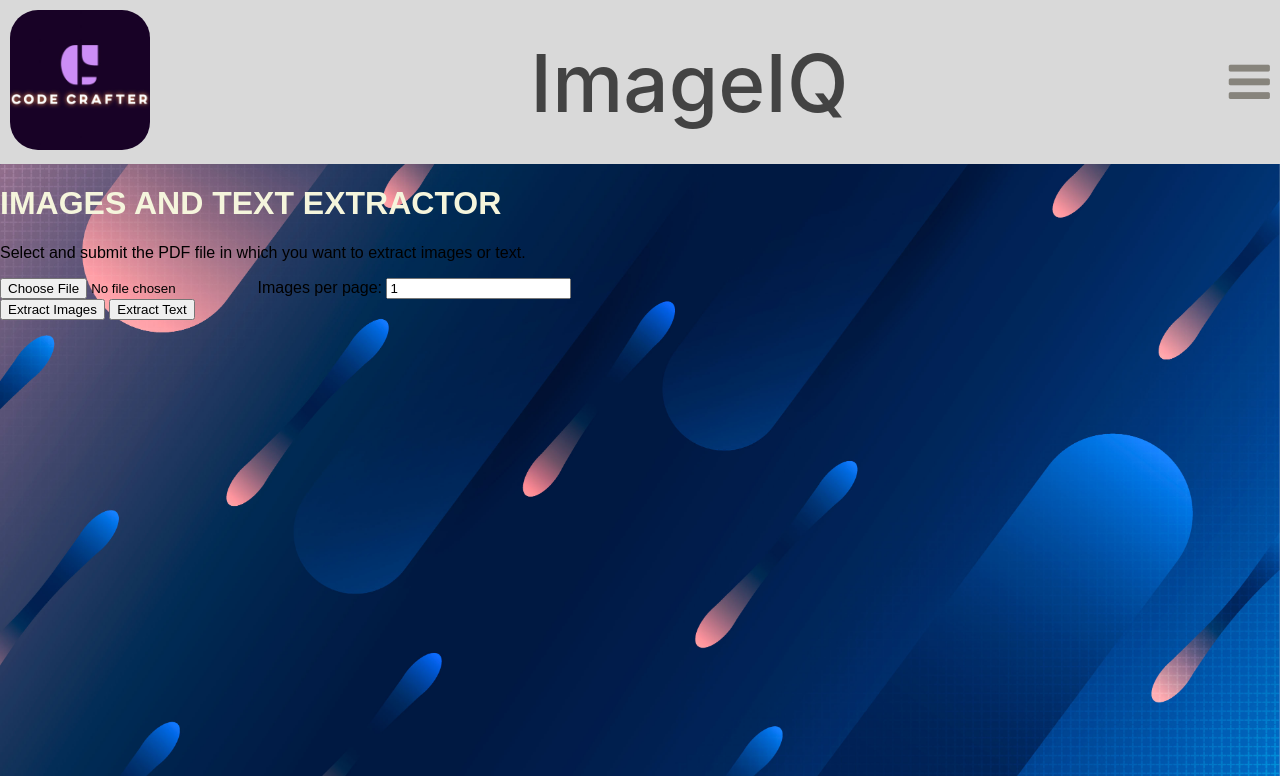
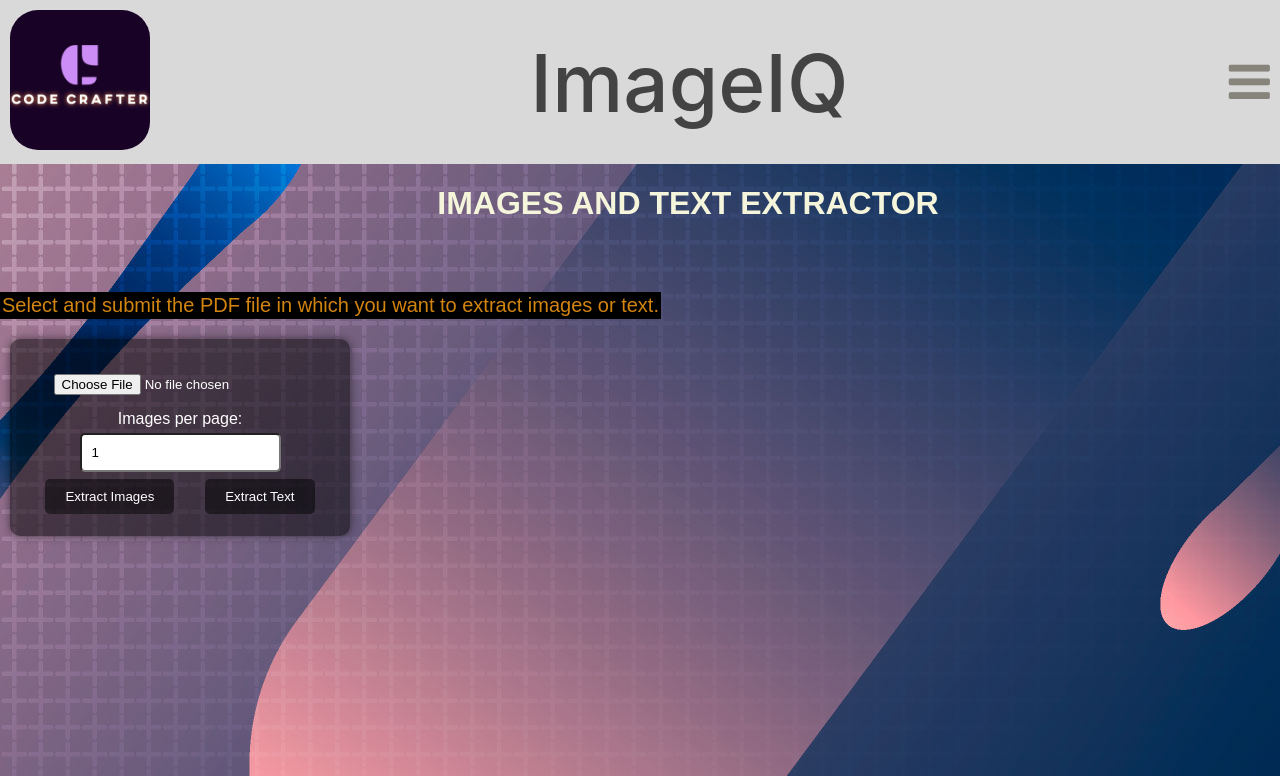
Before and after one commit to SinlessRook/ImageIQ, a Flask app: page /extract-data in a window 1280 px wide. Shown: the top 776 px of the page. Run offline with Flask 3, Linux system fonts and the light colour scheme.

Commit message:
prithvi css

```diff
--- a/templates/extract.html
+++ b/templates/extract.html
@@ -2,16 +2,64 @@
 {% endblock %}
 {% block content %}
 <style>
-body {
-    background-image: url("../static/assets/extract_bg.jpg");
-    background-size:cover;
-  }
+ body {
+  background-image: url("../static/assets/extract_bg.jpg");
+  background-size:auto;
+}
 
-h1{color: beige;}</style>
+h1{
+  margin-left: 6rem;
+  text-align: center;
+  color: beige;
+}
+p{
+  background-color:black;
+  padding: 2px 2px;
+  display: inline-block;
+  margin-top: 3rem;
+  font-size: 20px;
+  color:rgba(224, 141, 17, 0.936);
+  font-family: sans-serif;
+}
+.container {
+
+  margin-left: 10px;
+  background-color: rgba(0, 0, 0, 0.5);
+  padding: 20px;
+  border-radius: 10px;
+  width: 300px;
+  text-align: center;
+  color: white;
+  font-family: sans-serif;
+  font-size: 16px;
+  box-shadow: 0 0 10px rgba(0, 0, 0, 0.5);
+
+}
+
+button{
+  display: flex;
+    background-color: rgba(0, 0, 0, 0.5);
+    color: white;
+    padding: 10px 20px;
+    margin: 2px auto;
+    border: none;
+    border-radius: 5px;
+}
+input{
+
+  left: 50rem;
+  padding: 10px;
+  border-radius: 5px;
+  margin: 5px auto;
+}
+
+.buttons{
+  display: flex;
+}
+</style>
  <!DOCTYPE html>
  <html lang="en">
  <head>
-     <link rel="stylesheet" href="../static/extract_style.css">
      <meta charset="UTF-8">
      <meta name="viewport" content="width=device-width, initial-scale=1.0">
      <title>Extractor</title>
```
